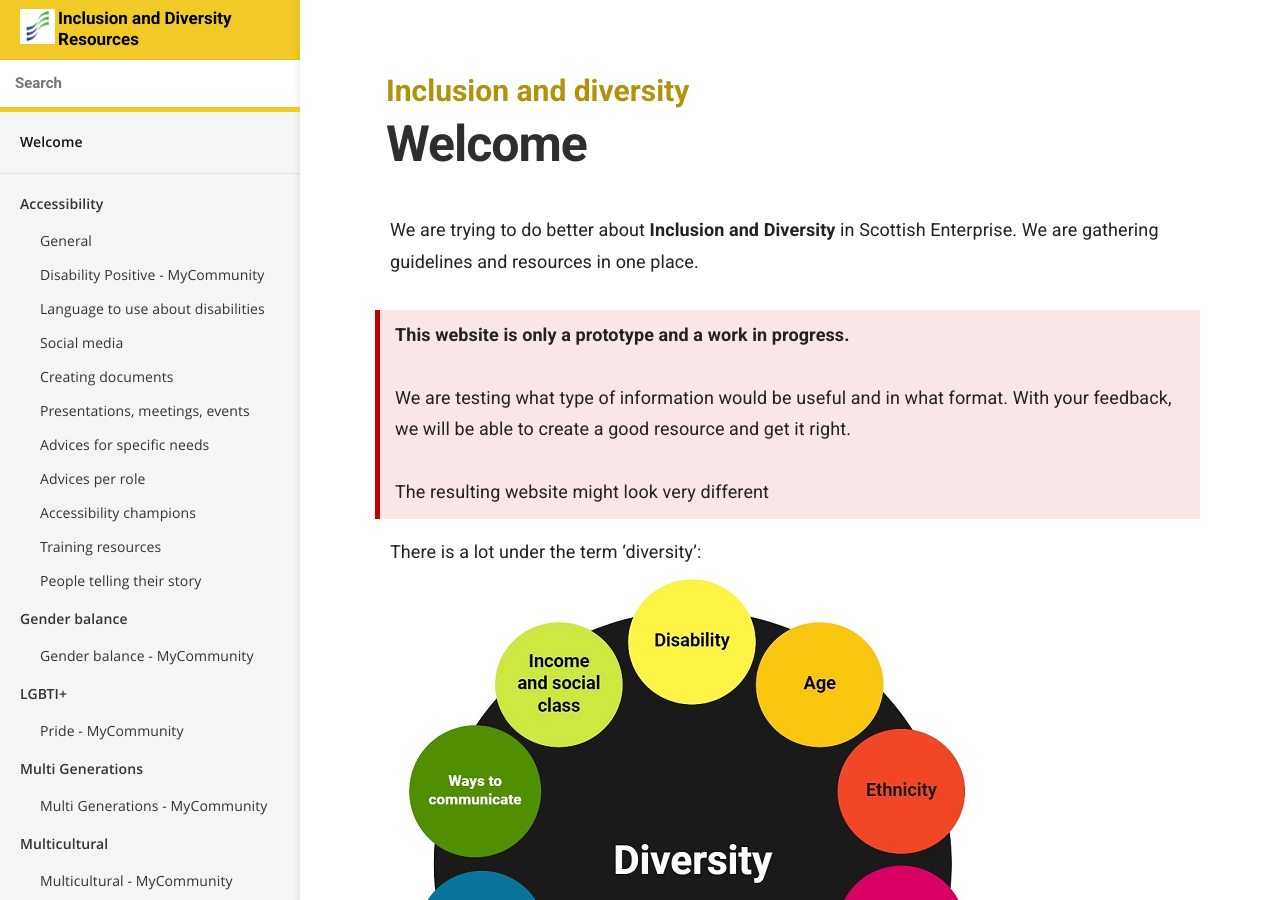
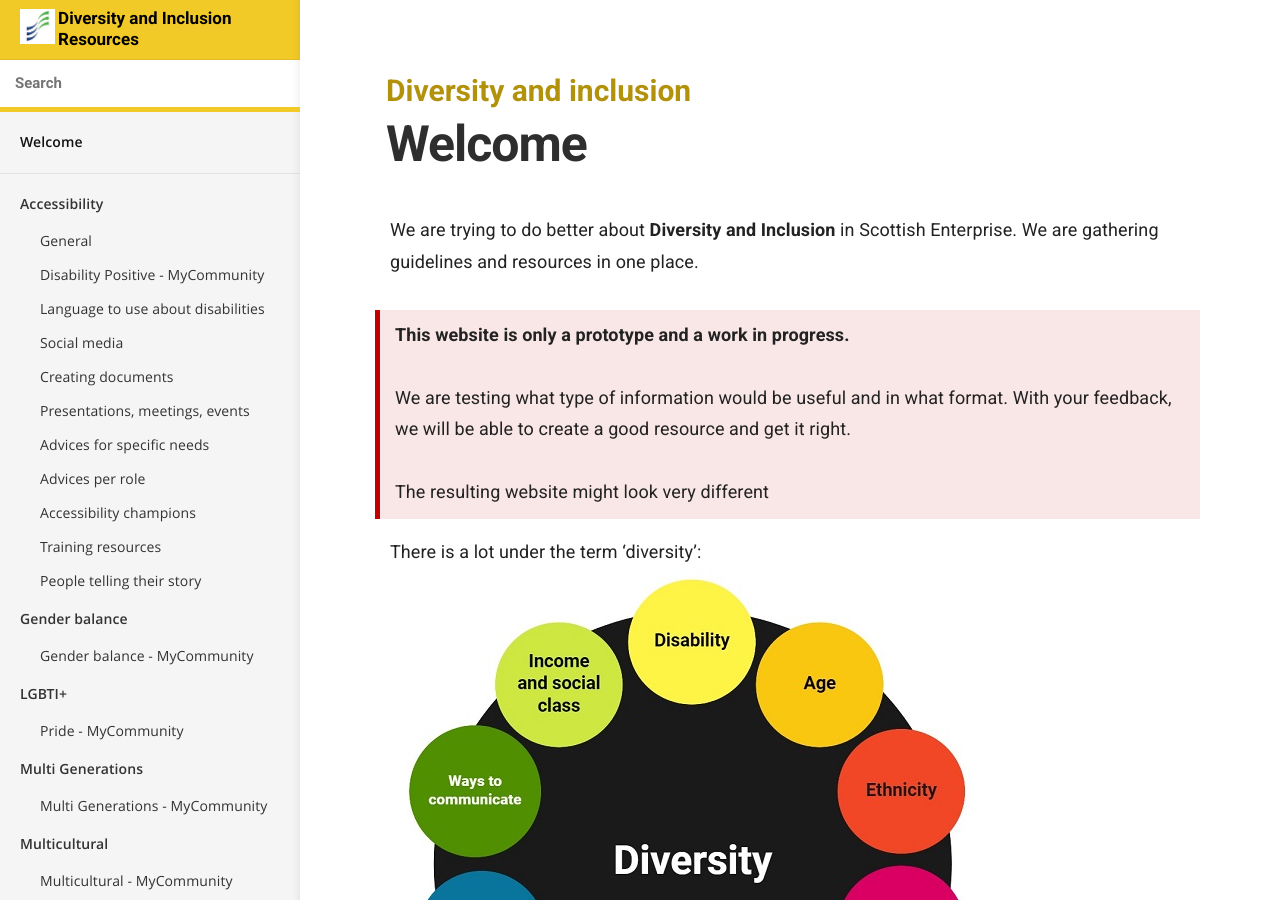
Before and after one commit to numbat70/inclusion2021, a Jekyll site: the page built from index.md, in a window 1280 px wide and 900 px high. Built offline with Jekyll 4.4.1, drawn with Linux system fonts in a browser that asks for light colours.

```diff
--- a/_config.yml
+++ b/_config.yml
@@ -1,21 +1,21 @@
 # ----
 # Site
 
-title: Inclusion and diversity
+title: Diversity and inclusion
 url: "https://scotentsd.github.io/inclusion/"
 baseurl:
 google_analytics_key:
 show_full_navigation: true
 
 # Values for the jekyll-seo-tag gem (https://github.com/jekyll/jekyll-seo-tag)
-#logo: /P2PBN.png
-description: Guidelines and resources for inclusion and diversity
+#logo:
+description: Guidelines and resources for Diversity and Inclusion
 author:
   name:
   email:
   twitter: # twitter username without the @ symbol
 social:
-  name: Guidelines and resources for inclusion and diversity
+  name: Guidelines and resources for Diversity and Inclusion
   links:
     - https://scotentsd.github.io/inclusion/
 
--- a/_layouts/default.html
+++ b/_layouts/default.html
@@ -29,7 +29,7 @@
 		<header>
 			<h1>
 				<a href="{{ site.baseurl }}/"><img src="{{ site.baseurl }}/images/favicon.png" width="60" height="60" alt="homepage"></a>
-				Inclusion and Diversity Resources
+				Diversity and Inclusion Resources
 				<button type="button" class="open-nav" id="open-nav"></button>
 			</h1>
 
--- a/index.md
+++ b/index.md
@@ -2,7 +2,7 @@
 title: Welcome
 ---
 
-We are trying to do better about **Inclusion and Diversity** in Scottish Enterprise.
+We are trying to do better about **Diversity and Inclusion** in Scottish Enterprise.
 We are gathering guidelines and resources in one place.
 
 <blockquote class="red">
```
Also changed, not shown: README.md, _docs/accessibility/document.md (line endings or trailing spaces).
